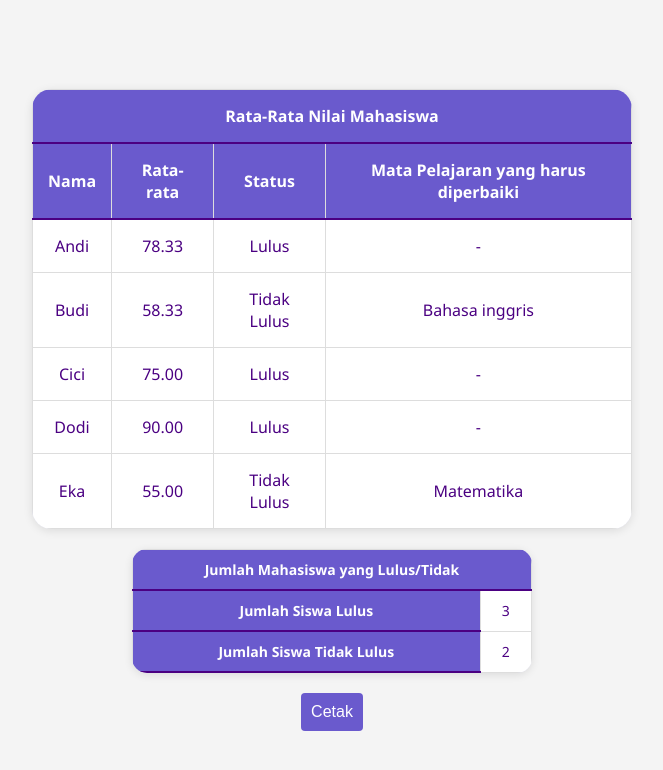
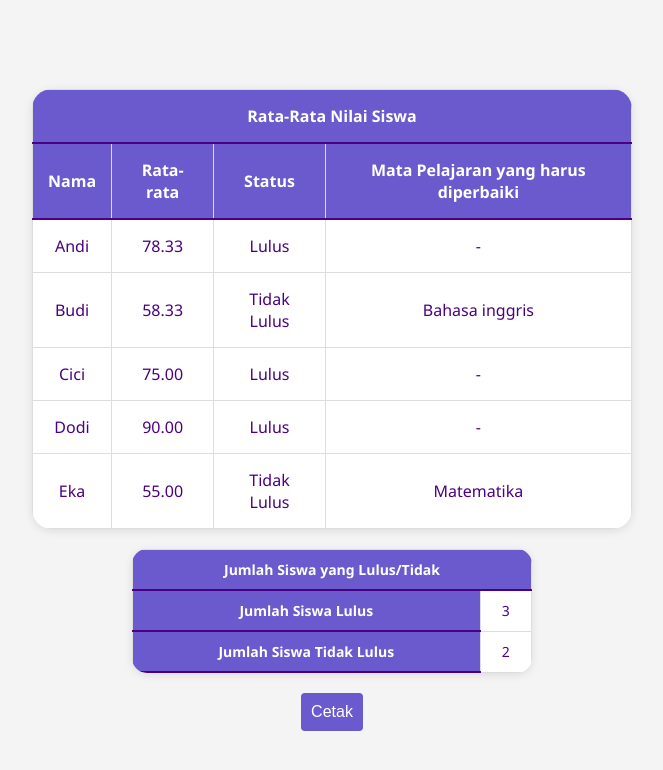
Before and after one commit to ayumartini-sys/Tugas-Pemrograman-Internet, a PHP site: page /tugas2.php in a window 1280 px wide. Shown: the top 770 px of the page, without its empty margins (308-971 px from the left). Run offline with PHP 8.4, Linux system fonts and the light colour scheme.

Commit message:
Update tugas2.php

```diff
--- a/TUGAS 2/tugas2.php
+++ b/TUGAS 2/tugas2.php
@@ -3,7 +3,7 @@
 <head>
     <meta charset="UTF-8">
     <meta name="viewport" content="width=device-width, initial-scale=1.0">
-    <title>Rata-Rata Nilai Mahasiswa</title>
+    <title>Rata-Rata Nilai Siswa</title>
     <style>
         * {
             margin: 0;
@@ -133,7 +133,7 @@
     $totalTidakLulus = 0;
 
     echo "<table>";
-    echo "<tr><th colspan='4'>Rata-Rata Nilai Mahasiswa</th></tr>";
+    echo "<tr><th colspan='4'>Rata-Rata Nilai Siswa</th></tr>";
     echo "<tr><th>Nama</th><th>Rata-rata</th><th>Status</th><th>Mata Pelajaran yang harus diperbaiki</th></tr>";
 
     foreach ($siswa as $data) {
@@ -167,9 +167,9 @@
     echo "</table>";
     ?>
 
-    <!-- Tabel Jumlah Mahasiswa yang Lulus/Tidak -->
+    <!-- Tabel Jumlah Siswa yang Lulus/Tidak -->
     <table class="summary-table">
-        <tr><th colspan='2'>Jumlah Mahasiswa yang Lulus/Tidak</th></tr>
+        <tr><th colspan='2'>Jumlah Siswa yang Lulus/Tidak</th></tr>
         <tr><th>Jumlah Siswa Lulus</th><td><?php echo $totalLulus; ?></td></tr>
         <tr><th>Jumlah Siswa Tidak Lulus</th><td><?php echo $totalTidakLulus; ?></td></tr>
     </table>
```
